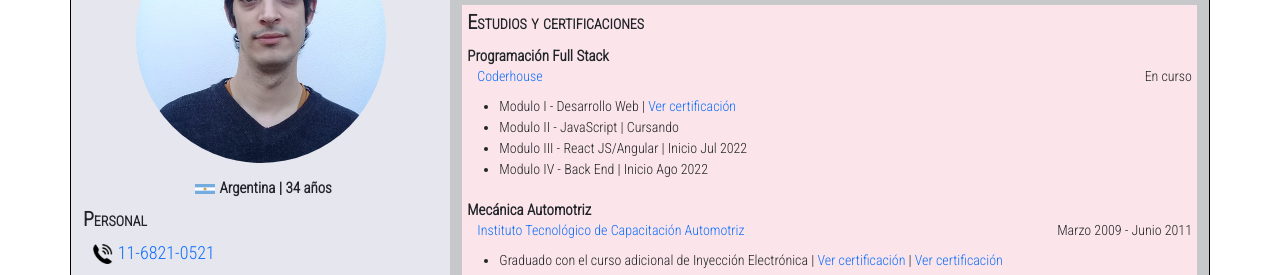
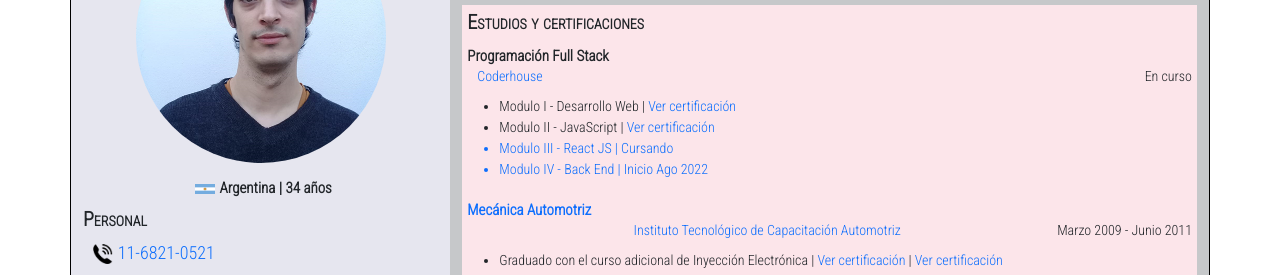
Before and after one commit to FGaray88/CV-Online, a plain HTML site: page index.html in a window 1280 px wide. Shown: the part 170-445 px from the top of the page. Drawn offline with Linux system fonts and the light colour scheme.

Commit message:
actualizacion de datos junio 2022

```diff
--- a/index.html
+++ b/index.html
@@ -76,8 +76,8 @@
                             </h4>
                             <ul>
                                 <li>Modulo I - Desarrollo Web | <a href="https://www.coderhouse.com/certificados/625c2afeb42a4c0020cceeb6">Ver certificación</a></li>
-                                <li>Modulo II - JavaScript | Cursando</li>
-                                <li>Modulo III - React JS/Angular | Inicio Jul 2022</li>
+                                <li>Modulo II - JavaScript | <a href="https://www.coderhouse.com/certificados/62ab6bc315467d00241c1828">Ver certificación</li>
+                                <li>Modulo III - React JS | Cursando</li>
                                 <li>Modulo IV - Back End | Inicio Ago 2022</li>
                             </ul>
                         </div>
```
